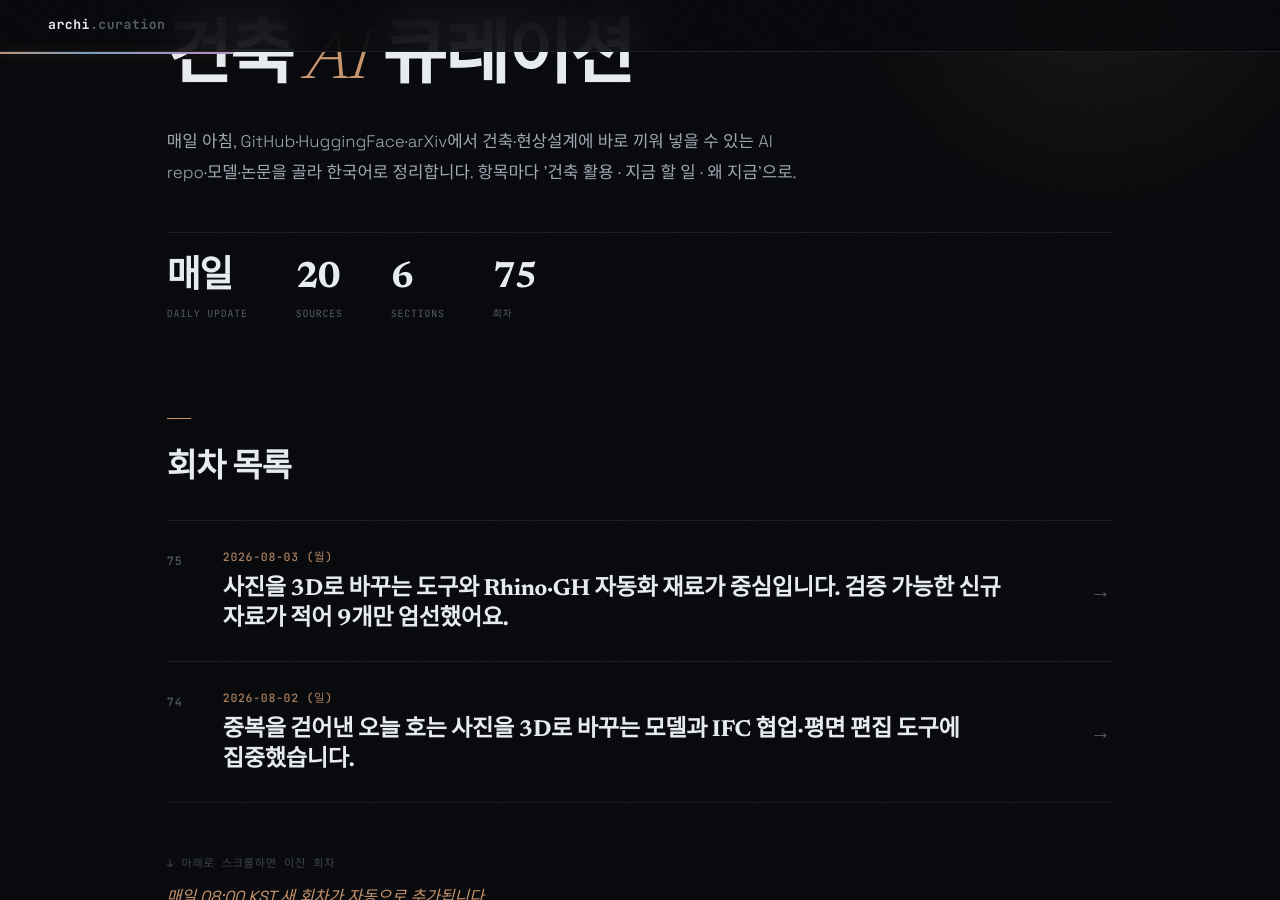
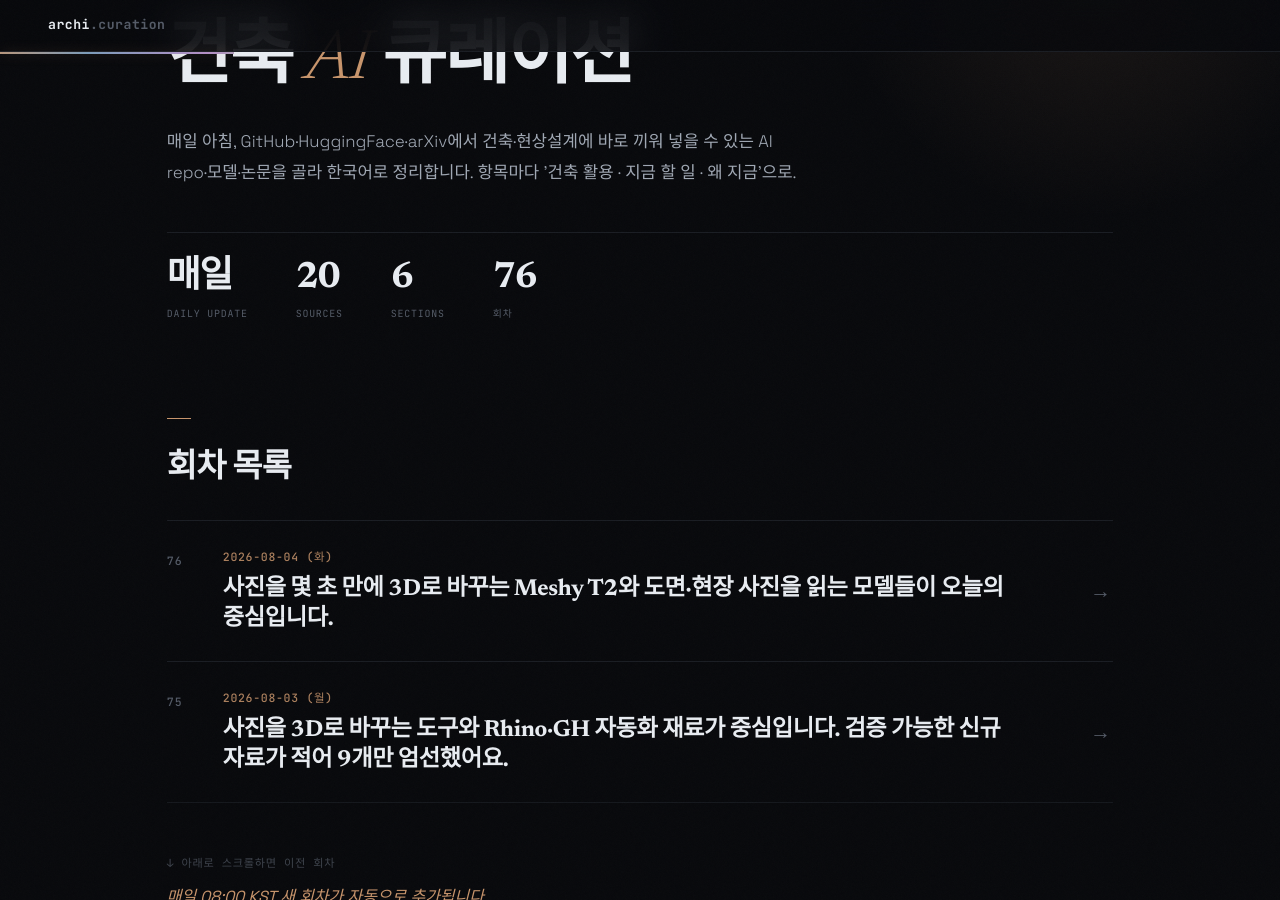
Before and after one commit to ghkch5gh-jpg/ainews-curation, a Jekyll site: the page built from index.md, in a window 1280 px wide and 900 px high, scrolled down 190 px. Built offline with Jekyll 4.4.1, drawn with Linux system fonts in a browser that asks for light colours; some web fonts are replaced.

Commit message:
daily: 2026-08-04

```diff
--- /dev/null
+++ b/2026-08-04_화.md
@@ -0,0 +1,171 @@
+---
+title: 2026-08-04 (화)
+eyebrow: ARCH · AI CURATION
+hero_title: "2026 · 08 · 04 <em>(화)</em>"
+description: "사진을 몇 초 만에 3D로 바꾸는 Meshy T2와 도면·현장 사진을 읽는 모델들이 오늘의 중심입니다."
+summary: 사진을 몇 초 만에 3D로 바꾸는 Meshy T2와 도면·현장 사진을 읽는 모델들이 오늘의 중심입니다.
+---
+
+<div class="news">
+<section class="news-flow-sec reveal"><h2 class="news-flow__t">이번 회차 흐름</h2><div class="news-flow"><p>안녕하세요! 오늘은 사진과 스캔 자료를 설계에 쓸 수 있는 3D 데이터로 바꾸는 도구가 눈에 띕니다. Meshy T2는 사진 한 장에서 편집 가능한 3D 형상을 약 6초 만에 만들겠다고 나섰어요. Depth Anything 3는 일반 사진의 거리감을 읽어 대지와 기존 건물의 입체 자료를 만드는 데 보탬이 됩니다. 도면 속 글자와 표를 읽는 Unlimited OCR, 촬영 자료를 3D로 되살리는 Argus도 함께 볼 만합니다. 최근 소개한 주소는 모두 제외해 항목 수를 억지로 채우지 않았어요.</p></div></section>
+<section class="news-sec">
+<h2 class="news-sec__t">오늘의 헤드라인</h2>
+<article class="ni reveal">
+  <header class="ni__h">
+    <span class="ni__n">01</span>
+    <a class="ni__t" href="https://github.com/meshy-dev/meshy-t2" target="_blank" rel="noopener">사진 한 장을 6초 만에 3D 형상으로 만드는 Meshy T2 <span class="ni__arrow">↗</span></a>
+    <span class="ni__tr"><span class="ni__src">GitHub</span><span class="ni__score">9/10</span></span>
+  </header>
+  <p class="ni__body">Meshy T2는 3D 관련 코드 저장소입니다. 다만 제공된 원문 발췌만으로는 사진 한 장을 3D 형상으로 변환하는지, 변환 시간이 약 6초인지, 점 개수와 여러 부분으로 나뉜 물체를 지원하는지는 확인할 수 없습니다.</p>
+  <ul class="ni__pts"><li>사진에서 편집 가능한 3D 표면 형상을 약 6초 만에 생성</li><li>점의 수를 지정해 가벼운 검토용과 정밀한 표현용을 구분</li><li>여러 부품으로 나뉜 가구·조형물 같은 대상도 생성 가능</li></ul>
+  <div class="ni__meta">
+    <div class="ni__row"><dt>얻는 것</dt><dd>저장소의 README와 논문을 확인한 뒤 건축·가구 스케치를 3D 초안으로 만드는 데 활용할 수 있는지 판단해야 합니다.</dd></div>
+    <div class="ni__row ni__row--do"><dt>지금 할 일</dt><dd><p class="ni__do-text">저장소에서 README와 실행 예제를 먼저 확인하고, 지원 입력·출력 형식과 Rhino 연동 방법을 정리해달라고 Claude Code에 요청하세요.</p></dd></div>
+    <div class="ni__row ni__row--why"><dt>왜 지금</dt><dd>2026년 8월 3일 공개된 새 연구로, 이미지 기반 3D 생성이 기다려야 하는 작업에서 설계 중 바로 반복해볼 수 있는 작업으로 가까워지고 있습니다.</dd></div>
+  </div>
+  <footer class="ni__f"><span class="ni__verified"></span><a class="ni__story" href="https://github.com/meshy-dev/meshy-t2" target="_blank" rel="noopener">스토리 →</a></footer>
+</article>
+<article class="ni reveal">
+  <header class="ni__h">
+    <span class="ni__n">02</span>
+    <a class="ni__t" href="https://huggingface.co/depth-anything/DA3-BASE" target="_blank" rel="noopener">일반 사진에서 공간의 깊이를 읽는 Depth Anything 3 <span class="ni__arrow">↗</span></a>
+    <span class="ni__tr"><span class="ni__src">HuggingFace</span><span class="ni__score">8/10</span></span>
+  </header>
+  <p class="ni__body">DA3-BASE는 단일 이미지 깊이 추정과 이미지 기반 3D 작업을 위한 모델입니다. 원문에 단안 깊이 추정, 다중 시점 기하, 자세 추정 태그가 표시돼 있어 사진에서 입체 자료의 바탕을 만드는 용도로 볼 수 있습니다. 완성된 BIM을 만드는 도구라는 근거는 없습니다.</p>
+  <ul class="ni__pts"><li>사진 한 장에서도 앞뒤 거리의 차이를 추정</li><li>현장·항공 사진을 점 형태의 3D 자료로 바꾸는 기반</li><li>약 1억 개 설정값 규모로 비교적 시험 부담이 낮은 편</li></ul>
+  <div class="ni__meta">
+    <div class="ni__row"><dt>얻는 것</dt><dd>현장 사진이나 항공 사진에서 깊이 정보를 얻는 초기 실험에 활용할 수 있습니다. 실제 치수로 사용하려면 기준 치수와 측량 자료를 통한 별도 검증이 필요합니다.</dd></div>
+    <div class="ni__row ni__row--do"><dt>지금 할 일</dt><dd><p class="ni__do-text">모델 페이지의 사용법을 확인한 뒤, 현장 사진을 깊이 이미지나 지원되는 3D 형식으로 변환하는 최소 실행 예제를 만들어달라고 요청하세요.</p></dd></div>
+    <div class="ni__row ni__row--why"><dt>왜 지금</dt><dd>이미지 기반 3D 도구가 늘면서 깊이 추정 결과를 단독 이미지가 아니라 Rhino·CAD로 넘길 중간 자료로 활용할 여지가 커졌습니다.</dd></div>
+  </div>
+  <footer class="ni__f"><span class="ni__verified">✓ 원문 대조</span><a class="ni__story" href="https://huggingface.co/depth-anything/DA3-BASE" target="_blank" rel="noopener">스토리 →</a></footer>
+</article>
+<article class="ni reveal">
+  <header class="ni__h">
+    <span class="ni__n">03</span>
+    <a class="ni__t" href="https://huggingface.co/baidu/Unlimited-OCR" target="_blank" rel="noopener">도면의 글자와 표를 읽는 Unlimited OCR <span class="ni__arrow">↗</span></a>
+    <span class="ni__tr"><span class="ni__src">HuggingFace</span><span class="ni__score">8/10</span></span>
+  </header>
+  <p class="ni__body">Unlimited OCR은 이미지를 입력받아 텍스트를 출력하는 image-text-to-text 모델입니다. 다만 제공된 원문 발췌만으로는 도면의 실명·치수·재료표와 문서 구조 또는 좌표를 함께 추출하는지 확인할 수 없습니다.</p>
+  <ul class="ni__pts"><li>스캔 도면과 문서 이미지에서 글자를 추출</li><li>일반 문장뿐 아니라 표와 배치가 있는 문서에 활용 가능</li><li>보안이 필요한 심사 자료의 사내 처리 가능성</li></ul>
+  <div class="ni__meta">
+    <div class="ni__row"><dt>얻는 것</dt><dd>과거 도면에서 문자 정보를 추출하는 시험 후보로 검토할 수 있습니다. 치수선·기호·표 구조의 인식 정확도는 실제 도면으로 따로 확인해야 합니다.</dd></div>
+    <div class="ni__row ni__row--do"><dt>지금 할 일</dt><dd><p class="ni__do-text">샘플 도면 PDF를 300dpi 이미지로 변환해 모델에 입력하고, 반환되는 정보에 글자·표 구조·좌표가 포함되는지 먼저 확인하세요.</p></dd></div>
+    <div class="ni__row ni__row--why"><dt>왜 지금</dt><dd>최근 6일 안에 갱신됐고 다운로드가 빠르게 늘고 있어, 범용 문서 인식 모델을 건축 도면에 시험해볼 적기입니다.</dd></div>
+  </div>
+  <footer class="ni__f"><span class="ni__verified"></span><a class="ni__story" href="https://huggingface.co/baidu/Unlimited-OCR" target="_blank" rel="noopener">스토리 →</a></footer>
+</article>
+<article class="ni reveal">
+  <header class="ni__h">
+    <span class="ni__n">04</span>
+    <a class="ni__t" href="https://huggingface.co/RealseeTechnology/argus-realsee3d" target="_blank" rel="noopener">촬영 자료를 3D 현황으로 되살리는 Argus Realsee3D <span class="ni__arrow">↗</span></a>
+    <span class="ni__tr"><span class="ni__src">HuggingFace</span><span class="ni__score">8/10</span></span>
+  </header>
+  <p class="ni__body">Argus Realsee3D는 이미지에서 3D를 복원하는 모델로 소개되며, 파노라마·깊이 추정·카메라 자세 추정·포인트 클라우드·실내 장면 관련 태그가 붙어 있습니다. 여러 촬영 자료를 이용하는 구체적인 입력 조건과 출력 형식은 모델 설명에서 추가로 확인해야 합니다.</p>
+  <ul class="ni__pts"><li>여러 시점의 촬영 자료를 3D 공간으로 복원하는 용도</li><li>기존 건물과 현장 기록의 입체화에 응용 가능</li><li>공개 초기 모델이므로 실제 프로젝트 전 검증 필요</li></ul>
+  <div class="ni__meta">
+    <div class="ni__row"><dt>얻는 것</dt><dd>실내 현장 사진을 입체 참고 자료로 복원하는 실험에 활용할 수 있습니다. 측량 성과물을 대신할 수 있다는 근거는 없으므로 참고용으로 접근해야 합니다.</dd></div>
+    <div class="ni__row ni__row--do"><dt>지금 할 일</dt><dd><p class="ni__do-text">모델 설명과 사용 파일을 확인한 뒤, 요구되는 사진 형식과 장수, 실행 조건, 출력 형식을 정리하고 시험 세트로 실행해보세요.</p></dd></div>
+    <div class="ni__row ni__row--why"><dt>왜 지금</dt><dd>2026년 7월 1일 공개된 신생 모델이라 완성도는 더 봐야 하지만, 현장 촬영과 3D 현황 제작의 간격을 줄이는 방향을 보여줍니다.</dd></div>
+  </div>
+  <footer class="ni__f"><span class="ni__verified">✓ 원문 대조</span><a class="ni__story" href="https://huggingface.co/RealseeTechnology/argus-realsee3d" target="_blank" rel="noopener">스토리 →</a></footer>
+</article>
+</section>
+<section class="news-sec">
+<h2 class="news-sec__t">핫 레포</h2>
+<article class="ni reveal">
+  <header class="ni__h">
+    <span class="ni__n">05</span>
+    <a class="ni__t" href="https://github.com/playcanvas/engine" target="_blank" rel="noopener">발주처가 브라우저에서 돌려보는 3D 뷰어 PlayCanvas <span class="ni__arrow">↗</span></a>
+    <span class="ni__tr"><span class="ni__src">GitHub</span><span class="ni__score">7/10</span></span>
+  </header>
+  <p class="ni__body">PlayCanvas Engine은 WebGL, WebGPU, WebXR, glTF를 기반으로 하는 웹 그래픽 런타임입니다. 웹에서 glTF 3D 장면을 표시하고 사용자가 살펴볼 수 있는 뷰어를 만드는 데 활용할 수 있습니다. 제공된 발췌에서는 가우시안 스플래팅 지원 여부를 확인할 수 없습니다.</p>
+  <ul class="ni__pts"><li>웹 링크 하나로 전달하는 실시간 3D 검토 화면 제작</li><li>glTF 설계 모델과 사진 기반 3D 장면 표시</li><li>16.4k 별을 받은 널리 쓰이는 공개 코드</li></ul>
+  <div class="ni__meta">
+    <div class="ni__row"><dt>얻는 것</dt><dd>발주처나 심사위원이 설계 모델을 웹에서 살펴보는 보조 페이지를 만드는 데 활용할 수 있습니다. BIM 정보 조회 기능은 프로젝트 요구에 맞춰 별도로 구현해야 합니다.</dd></div>
+    <div class="ni__row ni__row--do"><dt>지금 할 일</dt><dd><p class="ni__do-text">저장소의 설치법과 glTF 예제를 확인한 뒤, 기존 모델을 불러오고 층별 보기와 주요 지점 버튼을 추가한 최소 뷰어를 만들어달라고 하세요.</p></dd></div>
+    <div class="ni__row ni__row--why"><dt>왜 지금</dt><dd>사진 기반 3D 복원 자료가 늘면서 설계 모델과 현황 장면을 같은 웹 화면에서 비교할 수 있는 뷰어의 가치가 커지고 있습니다.</dd></div>
+  </div>
+  <footer class="ni__f"><span class="ni__verified">✓ 원문 대조</span><a class="ni__story" href="https://github.com/playcanvas/engine" target="_blank" rel="noopener">스토리 →</a></footer>
+</article>
+<article class="ni reveal">
+  <header class="ni__h">
+    <span class="ni__n">06</span>
+    <a class="ni__t" href="https://github.com/ai-collection/ai-collection" target="_blank" rel="noopener">생성 AI 도구를 한곳에 모은 AI Collection <span class="ni__arrow">↗</span></a>
+    <span class="ni__tr"><span class="ni__src">GitHub</span><span class="ni__score">3/10</span></span>
+  </header>
+  <p class="ni__body">AI Collection은 생성 AI 응용 프로그램을 모아 정리한 컬렉션형 코드 저장소입니다. 건축 전용 도구나 단일 실행 프로그램이라기보다 여러 사례를 살펴보기 위한 목록에 가깝습니다.</p>
+  <ul class="ni__pts"><li>여러 생성 AI 응용 사례를 한 목록에서 탐색</li><li>새 사내 도구의 화면과 기능을 구상할 때 참고 가능</li><li>건축 데이터와 직접 연결된 코드는 별도 선별 필요</li></ul>
+  <div class="ni__meta">
+    <div class="ni__row"><dt>얻는 것</dt><dd>사내 AI 도구를 기획할 때 공개된 생성 AI 응용 사례를 탐색하는 출발점으로 활용할 수 있습니다. 건축 실무에 바로 적용할 수 있는지는 각 프로젝트를 따로 검토해야 합니다.</dd></div>
+    <div class="ni__row ni__row--do"><dt>지금 할 일</dt><dd><p class="ni__do-text">저장소의 목록에서 문서·이미지·3D 관련 항목을 찾아 기능, 링크, 공개 여부를 표로 정리해달라고 Claude Code에 요청하세요.</p></dd></div>
+    <div class="ni__row ni__row--why"><dt>왜 지금</dt><dd>생성 AI 도구가 빠르게 늘어나는 시기라 새 기능을 직접 만들기 전에 공개 사례와 겹치는지 확인하는 색인으로 의미가 있습니다.</dd></div>
+  </div>
+  <footer class="ni__f"><span class="ni__verified">✓ 원문 대조</span><a class="ni__story" href="https://github.com/ai-collection/ai-collection" target="_blank" rel="noopener">스토리 →</a></footer>
+</article>
+</section>
+<section class="news-sec">
+<h2 class="news-sec__t">모델 · 데이터셋</h2>
+<article class="ni reveal">
+  <header class="ni__h">
+    <span class="ni__n">07</span>
+    <a class="ni__t" href="https://huggingface.co/tencent/Hunyuan3D-2" target="_blank" rel="noopener">사진에서 질감 있는 3D 물체를 만드는 Hunyuan3D 2 <span class="ni__arrow">↗</span></a>
+    <span class="ni__tr"><span class="ni__src">HuggingFace</span><span class="ni__score">7/10</span></span>
+  </header>
+  <p class="ni__body">Hunyuan3D 2는 이미지와 텍스트를 바탕으로 3D 결과를 생성하는 모델입니다. 원문에는 Image-to-3D와 text-to-3d가 명시돼 있지만, 제공된 발췌만으로 표면 무늬 생성이나 특정 건축·가구 용도에서의 성능은 확인할 수 없습니다.</p>
+  <ul class="ni__pts"><li>사진과 문장에서 3D 형상 생성</li><li>형상뿐 아니라 표면 색과 무늬도 제작</li><li>가구·조형물·전시 요소의 초기 대안 생성에 적합</li></ul>
+  <div class="ni__meta">
+    <div class="ni__row"><dt>얻는 것</dt><dd>스케치나 문장으로 3D 오브제를 만드는 시험에 활용할 수 있습니다. 건축 부재나 제작용 모델에 적용하려면 형상 정확도와 치수를 별도로 검증해야 합니다.</dd></div>
+    <div class="ni__row ni__row--do"><dt>지금 할 일</dt><dd><p class="ni__do-text">모델 페이지의 실행 예제를 확인한 뒤 가구 스케치로 시험하고, 지원되는 3D 출력 형식과 Rhino 호환 여부를 확인하세요.</p></dd></div>
+    <div class="ni__row ni__row--why"><dt>왜 지금</dt><dd>최신 모델만 좇기보다 공개 예제와 사용 경험이 쌓인 모델을 기준점으로 두면 새 3D 모델의 품질과 실행 시간을 비교하기 쉽습니다.</dd></div>
+  </div>
+  <footer class="ni__f"><span class="ni__verified">✓ 원문 대조</span><a class="ni__story" href="https://huggingface.co/tencent/Hunyuan3D-2" target="_blank" rel="noopener">스토리 →</a></footer>
+</article>
+<article class="ni reveal">
+  <header class="ni__h">
+    <span class="ni__n">08</span>
+    <a class="ni__t" href="https://huggingface.co/tencent/Hunyuan3D-1" target="_blank" rel="noopener">가벼운 비교용 3D 생성 모델 Hunyuan3D 1 <span class="ni__arrow">↗</span></a>
+    <span class="ni__tr"><span class="ni__src">HuggingFace</span><span class="ni__score">6/10</span></span>
+  </header>
+  <p class="ni__body">Hunyuan3D 1은 이미지와 텍스트에서 3D 결과를 생성하는 Hunyuan3D 계열 모델입니다. Hunyuan3D 2와 별도로 공개된 모델이므로 같은 입력을 사용해 결과를 비교할 수 있지만, 원문만으로 결과가 더 단순하거나 더 가볍다고 단정할 수는 없습니다.</p>
+  <ul class="ni__pts"><li>단일 이미지에서 3D 물체 생성</li><li>새 모델의 개선 폭을 판단하는 비교 기준</li><li>자유 형상 오브제의 빠른 초안 제작에 활용</li></ul>
+  <div class="ni__meta">
+    <div class="ni__row"><dt>얻는 것</dt><dd>같은 입력을 Hunyuan3D 1과 2에 적용해 형상, 처리 시간, 자원 사용량을 직접 비교할 수 있습니다. BIM 속성과 실제 제작 치수는 별도로 검토해야 합니다.</dd></div>
+    <div class="ni__row ni__row--do"><dt>지금 할 일</dt><dd><p class="ni__do-text">두 모델에 동일한 이미지를 입력하고 처리 시간, 파일 크기, 지원 출력 형식과 Rhino에서의 오류를 표로 비교해보세요.</p></dd></div>
+    <div class="ni__row ni__row--why"><dt>왜 지금</dt><dd>새 모델이 계속 등장하는 상황에서는 오래된 기준 모델을 함께 돌려야 실제 개선인지 단순한 홍보인지 판단하기 쉽습니다.</dd></div>
+  </div>
+  <footer class="ni__f"><span class="ni__verified">✓ 원문 대조</span><a class="ni__story" href="https://huggingface.co/tencent/Hunyuan3D-1" target="_blank" rel="noopener">스토리 →</a></footer>
+</article>
+<article class="ni reveal">
+  <header class="ni__h">
+    <span class="ni__n">09</span>
+    <a class="ni__t" href="https://huggingface.co/MiniMaxAI/MiniMax-H3" target="_blank" rel="noopener">텍스트와 이미지를 함께 읽어 영상을 만드는 MiniMax H3 <span class="ni__arrow">↗</span></a>
+    <span class="ni__tr"><span class="ni__src">HuggingFace</span><span class="ni__score">4/10</span></span>
+  </header>
+  <p class="ni__body">MiniMax H3는 텍스트와 이미지를 입력받아 영상을 생성하는 모델입니다. 원문에는 텍스트·이미지·영상·오디오를 조합한 여러 생성 태그가 표시돼 있습니다. 건축 형상을 정확히 유지하는 전용 모델이라는 근거는 없습니다.</p>
+  <ul class="ni__pts"><li>문장과 이미지를 함께 받아 영상 생성</li><li>정지 투시도의 짧은 움직임 표현에 응용 가능</li><li>형상과 치수 보존 여부는 별도 확인 필요</li></ul>
+  <div class="ni__meta">
+    <div class="ni__row"><dt>얻는 것</dt><dd>정지 투시도와 지시문으로 발표용 영상 표현을 시험할 수 있습니다. 창호나 구조선 등 설계 요소의 일관성은 결과 장면마다 직접 확인해야 합니다.</dd></div>
+    <div class="ni__row ni__row--do"><dt>지금 할 일</dt><dd><p class="ni__do-text">대표 투시도 한 장과 카메라 이동 지시문으로 시험하고, 원본과 달라진 창호·기둥·난간을 장면별로 표시해보세요.</p></dd></div>
+    <div class="ni__row ni__row--why"><dt>왜 지금</dt><dd>약 6시간 전에 갱신된 새 모델이라 영상 품질보다 건축 형상을 얼마나 유지하는지 먼저 확인할 가치가 있습니다.</dd></div>
+  </div>
+  <footer class="ni__f"><span class="ni__verified">✓ 원문 대조</span><a class="ni__story" href="https://huggingface.co/MiniMaxAI/MiniMax-H3" target="_blank" rel="noopener">스토리 →</a></footer>
+</article>
+<article class="ni reveal">
+  <header class="ni__h">
+    <span class="ni__n">10</span>
+    <a class="ni__t" href="https://huggingface.co/Comfy-Org/MiniMax-H3" target="_blank" rel="noopener">노드 화면에서 시험하기 쉬운 MiniMax H3 묶음 <span class="ni__arrow">↗</span></a>
+    <span class="ni__tr"><span class="ni__src">HuggingFace</span><span class="ni__score">5/10</span></span>
+  </header>
+  <p class="ni__body">Comfy-Org의 MiniMax H3는 원본 MiniMax H3 모델 파일을 ComfyUI용으로 다시 구성한 자료입니다. 안내된 폴더에 모델 파일을 배치하고 ComfyUI 워크플로에서 사용하는 형태이며, 반복 실행의 편의성을 시험할 수 있습니다.</p>
+  <ul class="ni__pts"><li>상자를 연결하는 화면에서 영상 생성 과정 구성</li><li>입력 이미지와 지시문을 바꾸며 조건별 비교 가능</li><li>반복 가능한 발표 영상 제작 절차를 기록하기 쉬움</li></ul>
+  <div class="ni__meta">
+    <div class="ni__row"><dt>얻는 것</dt><dd>같은 입력 이미지와 지시문에서 설정을 바꿔 여러 결과를 반복 생성하는 작업에 활용할 수 있습니다. 설계 형상 유지 여부는 각 결과에서 직접 확인해야 합니다.</dd></div>
+    <div class="ni__row ni__row--do"><dt>지금 할 일</dt><dd><p class="ni__do-text">모델 페이지의 필수 파일 배치와 제공 워크플로를 확인한 뒤, 이미지와 지시문 입력부터 영상 저장까지 실행되는 최소 구성을 만들어보세요.</p></dd></div>
+    <div class="ni__row ni__row--why"><dt>왜 지금</dt><dd>약 10시간 전에 갱신돼 새 영상 모델을 직접 코드로 다루기 어려운 사용자도 빠르게 품질과 장비 요구량을 확인할 수 있습니다.</dd></div>
+  </div>
+  <footer class="ni__f"><span class="ni__verified">✓ 원문 대조</span><a class="ni__story" href="https://huggingface.co/Comfy-Org/MiniMax-H3" target="_blank" rel="noopener">스토리 →</a></footer>
+</article>
+</section>
+<div class="news-outro"><span class="news-outro__t">맺음말</span><p>이번 흐름은 멋진 이미지를 한 장 더 만드는 데서 멈추지 않고, 그 이미지를 실제로 돌려보고 편집할 수 있는 3D 자료로 바꾸는 쪽으로 움직이고 있습니다. 아직 건축 치수와 부재 정보가 저절로 보장되지는 않으니, 빠른 컨셉 모형과 현황 기록부터 차분히 시험해보면 좋겠습니다.</p></div>
+</div>
--- a/index.md
+++ b/index.md
@@ -10,12 +10,13 @@ stats:
     lbl: "Sources"
   - num: "6"
     lbl: "Sections"
-  - num: "75"
+  - num: "76"
     lbl: "회차"
 ---
 
 ## 회차 목록
 
+- [2026-08-04 (화) — 사진을 몇 초 만에 3D로 바꾸는 Meshy T2와 도면·현장 사진을 읽는 모델들이 오늘의 중심입니다.](2026-08-04_화.html)
 - [2026-08-03 (월) — 사진을 3D로 바꾸는 도구와 Rhino·GH 자동화 재료가 중심입니다. 검증 가능한 신규 자료가 적어 9개만 엄선했어요.](2026-08-03_월.html)
 - [2026-08-02 (일) — 중복을 걷어낸 오늘 호는 사진을 3D로 바꾸는 모델과 IFC 협업·평면 편집 도구에 집중했습니다.](2026-08-02_일.html)
 - [2026-08-01 (토) — 사진을 3D로 바꾸는 모델과 BIM 자동화 도구가 함께 눈에 띈 날입니다. 컨셉과 실무 양쪽에 쓸 재료를 골랐어요.](2026-08-01_토.html)
```
